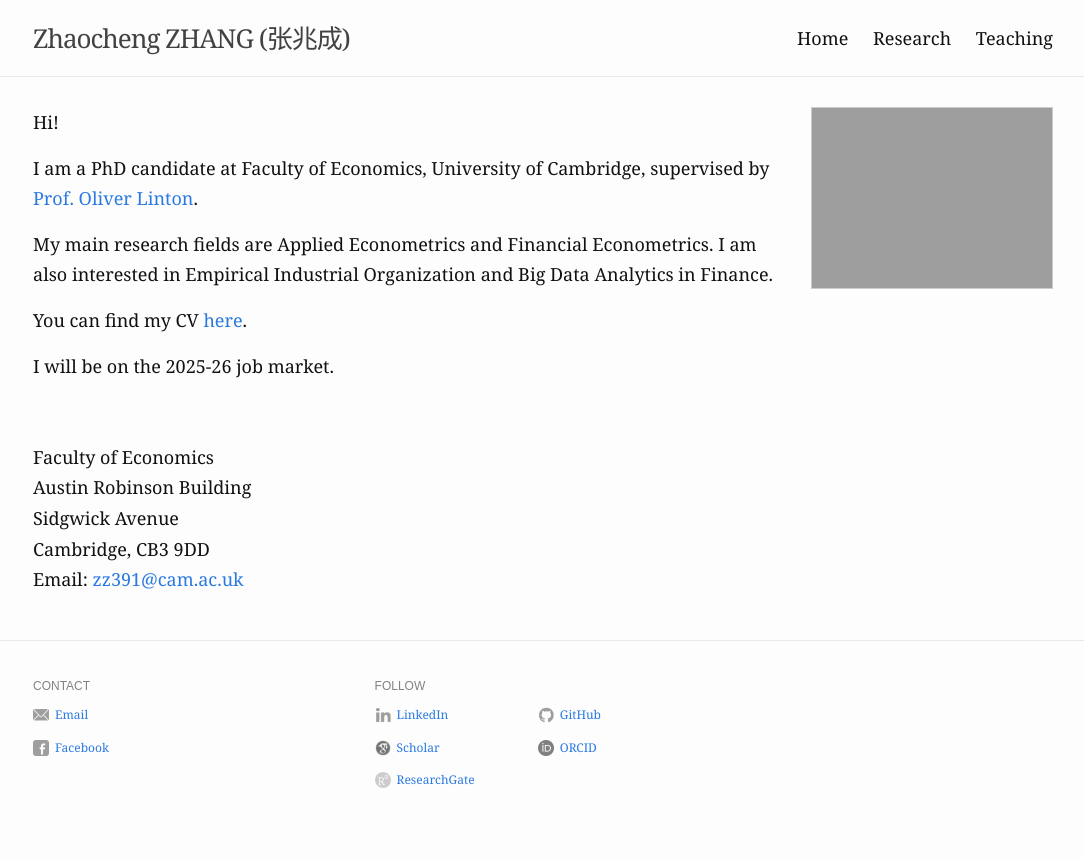
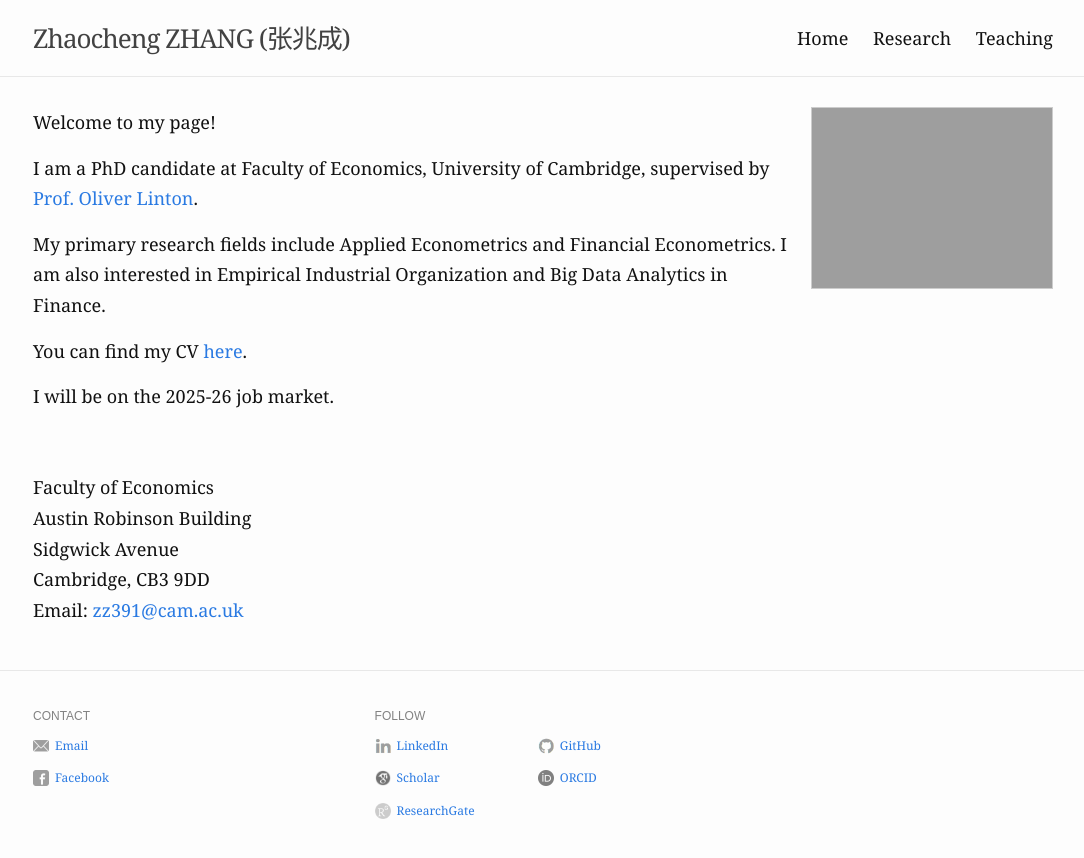
Before and after one commit to zhaocheng-zhang/zhaocheng-zhang.github.io, a Jekyll site: the page built from index.md, in a window 1280 px wide. Shown: the top 858 px of the page, without its empty margins (97-1181 px from the left). Built offline with Jekyll 4.4.1, drawn with Linux system fonts in a browser that asks for light colours.

Commit message:
Update index.md

```diff
--- a/index.md
+++ b/index.md
@@ -7,11 +7,11 @@ profile_picture:
 
 
 
-Hi!
+Welcome to my page!
 
 I am a PhD candidate at Faculty of Economics, University of Cambridge, supervised by [Prof. Oliver Linton](https://www.econ.cam.ac.uk/people/faculty/obl20).
 
-My main research fields are Applied Econometrics and Financial Econometrics. I am also interested in Empirical Industrial Organization and Big Data Analytics in Finance.
+My primary research fields include Applied Econometrics and Financial Econometrics. I am also interested in Empirical Industrial Organization and Big Data Analytics in Finance.
 
 You can find my CV [here](https://zhaocheng-zhang.github.io/assets/files/cv.pdf).
 
```
